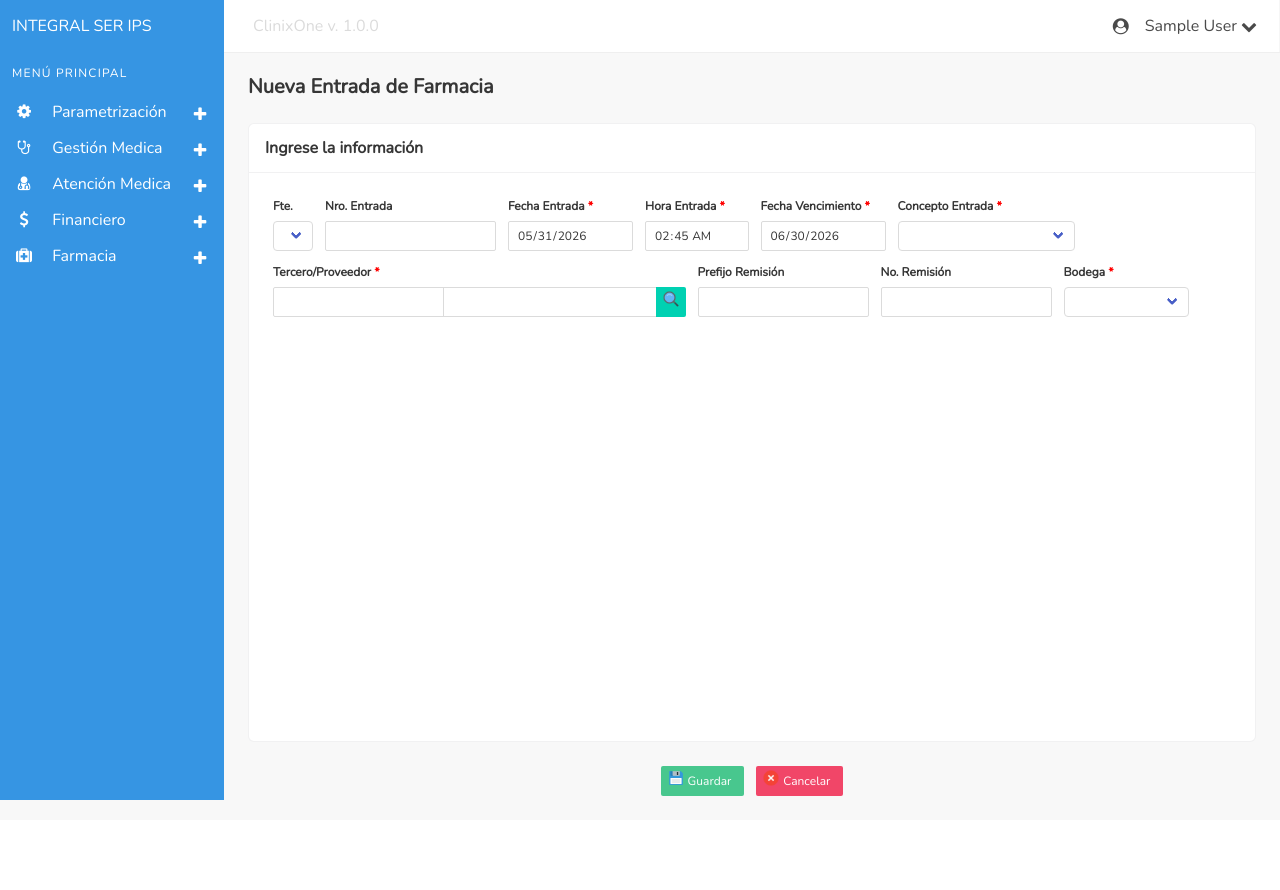
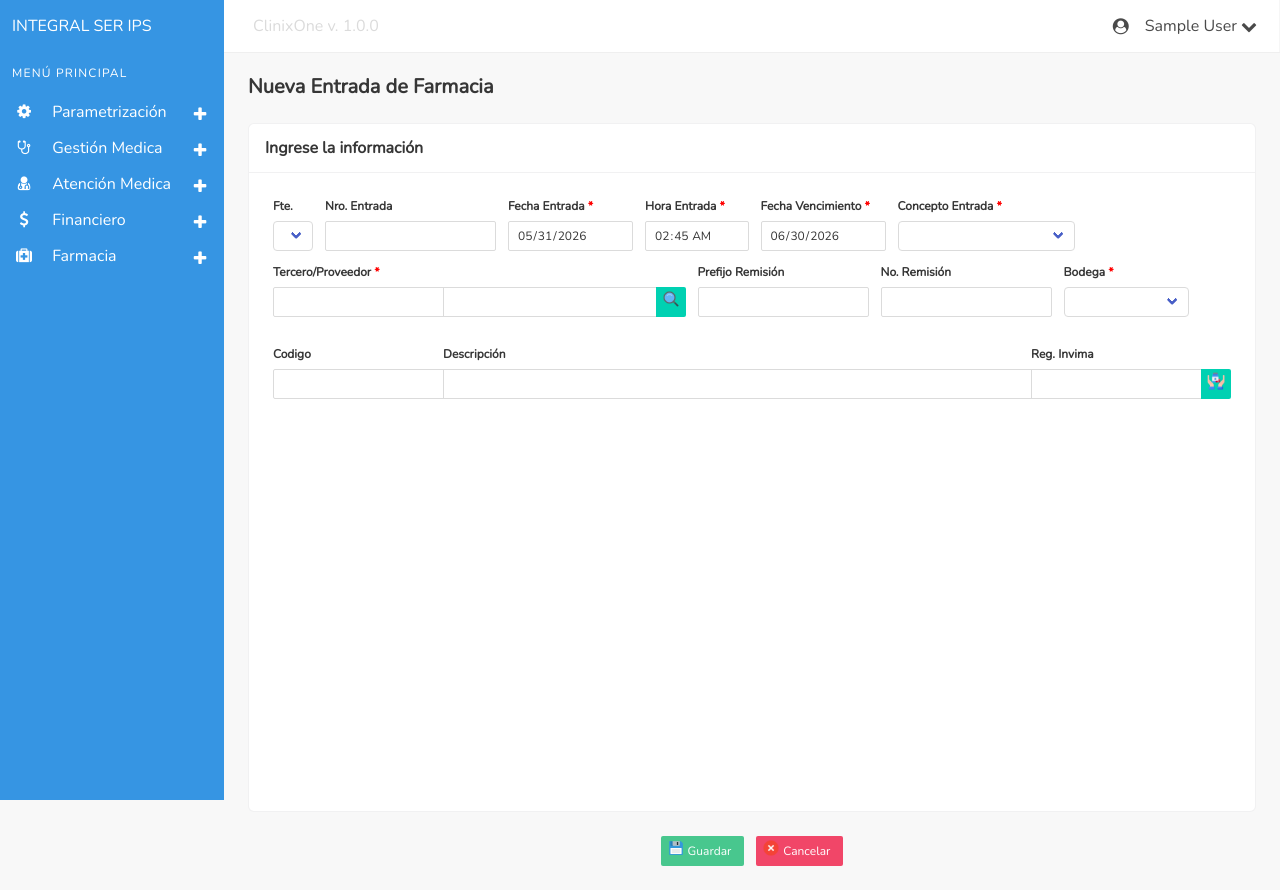
Before and after one commit to devjoit1-creator/ClinixOne_1.0.0, a Flask app: page /add_entrada in a window 1280 px wide. Before the commit the page ends 800 px from the top, so only its background shows below. Run offline with Flask 3, Linux system fonts and the light colour scheme; the visitor is signed in with stand-in values (Sample User, id 1); tables that the repository leaves empty or names only in its code hold one stand-in row (values such as "Sample post"); lists and menus that the app fills with data are empty; some libraries are stand-ins or nearby versions.

Commit message:
Avance ventana entradas farmacia

```diff
--- a/app/routes/entradas_farmacia_routes.py
+++ b/app/routes/entradas_farmacia_routes.py
@@ -1,5 +1,5 @@
 from flask import Blueprint, render_template, request, redirect, url_for, flash
-from app.services import fuentes_service, consecutivo_service, bodegas_service, terceros_service, entradas_farmacia_service
+from app.services import fuentes_service, consecutivo_service, bodegas_service, terceros_service, referencias_service, entradas_farmacia_service
 import mysql.connector.errors as error
 
 #Blueprint
@@ -17,4 +17,5 @@ def add_entrada():
     consecutivo = consecutivo_service.listar_consecutivo_ef()
     bodegas = bodegas_service.listar_bodegas()
     terceros = terceros_service.listar_terceros()
-    return render_template('temp_entradas_farmacia/add_entrada.html', fuentes = fuentes, consecutivo = consecutivo, bodegas = bodegas, terceros = terceros)
+    referencias = referencias_service.listar_referencias_entrada()
+    return render_template('temp_entradas_farmacia/add_entrada.html', fuentes = fuentes, consecutivo = consecutivo, bodegas = bodegas, terceros = terceros, referencias = referencias)
--- a/app/services/referencias_service.py
+++ b/app/services/referencias_service.py
@@ -121,3 +121,25 @@ def listar_referencia_codigo(cod_referencia):
 
     finally:
         conn.close()
+
+#Metodo Listar referencias busqueda Entrada de Almacen
+def listar_referencias_entrada():
+    referencias = []
+    conn = db.connection()
+    query = """ SELECT cod_referencia, nom_referencia, registro_invima FROM referencias """
+    try:
+        with conn.cursor() as cursor:
+            cursor.execute(query)
+            result = cursor.fetchall()
+            for row in result:
+                referencias.append({'codigo': row[0], 'nombre': row[1], 'invima': row[2]})
+
+        return referencias
+
+    except Exception as ex:
+        print(f"Se presentó un error inesperado: {ex}")
+        conn.rollback()
+        raise
+
+    finally:
+        conn.close()
--- a/app/static/js/dataTables.js
+++ b/app/static/js/dataTables.js
@@ -1022,3 +1022,20 @@ let tableBusquedaTercerosEntradaFarm = new DataTable('#tablaBusquedaTercerosEntr
         }
   }
 })
+
+let tableBusquedaMedicamentosEntradaFarm = new DataTable('#tablaBusquedaMedicamentosEntradaFarm',{
+  language:{
+    lengthMenu: "Mostrar _MENU_ registros por pagina",
+        zeroRecords: "Sin registros encontrados",
+        info: "Mostrando pagina _PAGE_ de _PAGES_",
+        infoEmpty: "No hay registros disponibles",
+        infoFiltered: "(filtrado de _MAX_ registros)",
+        search: "Filtrar:",
+        paginate: {
+          first: "Primera",
+          last: "Última",
+          next: "Siguiente",
+          previous: "Anterior"
+        }
+  }
+})
--- a/app/static/js/entradas_farmacia/add_entrada.js
+++ b/app/static/js/entradas_farmacia/add_entrada.js
@@ -4,6 +4,10 @@ const $hora_entrada = document.getElementById("hora_entrada");
 const $cod_tercero = document.getElementById("cod_tercero");
 const $nom_tercero = document.getElementById("nom_tercero");
 const $tablaBusquedaTercerosEntradaFarm = document.getElementById("tablaBusquedaTercerosEntradaFarm");
+const $cod_referencia = document.getElementById("cod_referencia");
+const $nom_referencia = document.getElementById("nom_referencia");
+const $registro_invima = document.getElementById("registro_invima");
+const $tablaBusquedaMedicamentosEntradaFarm = document.getElementById("tablaBusquedaMedicamentosEntradaFarm");
 const $btn_cancelar = document.getElementById("btn_cancelar");
 const $fecha_vencimiento = document.getElementById("fecha_vencimiento");
 
@@ -77,6 +81,16 @@ $tablaBusquedaTercerosEntradaFarm.addEventListener("click", (e) => {
     closeAllModals();
 });
 
+/* Seleccionar Datos de tabla Medicamentos */
+$tablaBusquedaMedicamentosEntradaFarm.addEventListener("click", (e) => {
+    e.preventDefault();
+    let data = e.target.parentElement.children;
+    $cod_referencia.value = data[0].innerText;
+    $nom_referencia.value = data[1].innerText;
+    $registro_invima.value = data[2].innerText;
+    closeAllModals();
+});
+
 /*  Cerrar Modals */
 function closeModal($el) {
     $el.classList.remove('is-active');
--- a/app/templates/temp_entradas_farmacia/add_entrada.html
+++ b/app/templates/temp_entradas_farmacia/add_entrada.html
@@ -110,7 +110,22 @@
                         <div class="field-body">
                             <div class="field has-addons">
                                 <p class="control">
-
+                                    <label for="cod_referencia" class="label is-small">Codigo</label>
+                                    <input type="text" name="cod_referencia" id="cod_referencia" class="input is-small" readonly>
+                                </p>
+                                <p class="control is-expanded">
+                                    <label for="nom_referencia" class="label is-small">Descripción</label>
+                                    <input type="text" name="nom_referencia" id="nom_referencia" class="input is-small" readonly>
+                                </p>
+                                <p class="control">
+                                    <label for="registro_invima" class="label is-small">Reg. Invima</label>
+                                    <input type="text" name="registro_invima" id="registro_invima" class="input is-small" readonly>
+                                </p>
+                                <p class="control">
+                                    <label class="label is-small" style="color: white;">.</label>
+                                    <a class="button is-small is-primary has-tooltip-bottom js-modal-trigger" data-tooltip="Buscar Medicamento" data-target="modal-busquedaMedicamentosEntradaFarm">
+                                        <span class="icon is-small"><i aria-hidden="true"><img src="{{ url_for('static', filename='img/icons/medicamentos.png')}}" alt="icon"></i></span>
+                                    </a>
                                 </p>
                             </div>
                         </div>
@@ -164,6 +179,35 @@
     </div>
     <button class="modal-close is-large"></button>
 </div>
+
+<!-- Modal para seleccionar medicamentos -->
+<div id="modal-busquedaMedicamentosEntradaFarm" class="modal">
+    <div class="modal-background"></div>
+    <div class="modal-content">
+        <div class="box">
+            <h5 class="title is-5">Busqueda de Medicamentos</h5>
+            <table id="tablaBusquedaMedicamentosEntradaFarm" class="table is-striped is-hoverable" style="width: 100%; cursor: pointer;">
+                <thead>
+                    <tr>
+                        <th scope="col" style="width: 10%; font-size: small;">Cod.</th>
+                        <th scope="col" style="width: 30%; font-size: small;">Medicamento</th>
+                        <th scope="col" style="width: 25%; font-size: small;">Reg. Invima</th>
+                    </tr>
+                </thead>
+                <tbody>
+                    {% for referencia in referencias %}
+                    <tr>
+                        <td style="width: 10%; font-size: small;">{{ referencia.codigo }}</td>
+                        <td style="width: 30%; font-size: small;">{{ referencia.nombre }}</td>
+                        <td style="width: 25%; font-size: small;">{{ referencia.invima }}</td>
+                    </tr>
+                    {% endfor %}
+                </tbody>
+            </table>
+        </div>
+    </div>
+    <button class="modal-close is-large"></button>
+</div>
 {% endblock %}
 
 {% block scripts %}
```
Also changed, not shown: app/static/img/icons/medicamentos.png (added).
